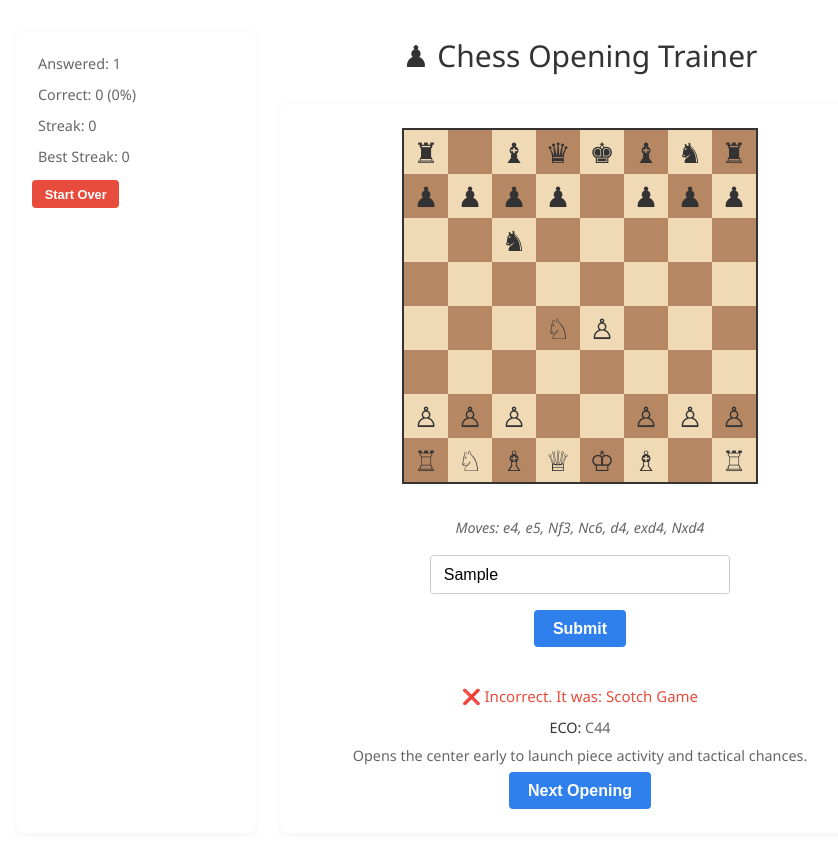
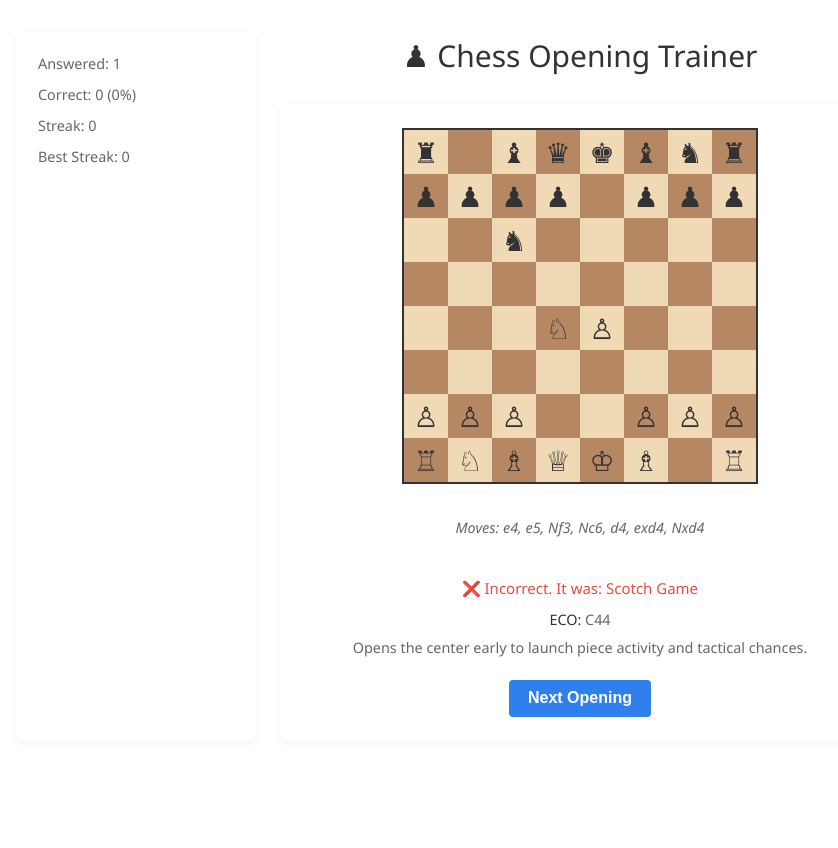
Before and after one commit to AndriannaAn/chess_opening_trainer, a Vue app: page / in a window 1280 px wide. Both pictures are taken after typing "Sample" into the empty fields and a click on the button "Submit". Shown: the top 848 px of the page, without its empty margins (192-1030 px from the left). After the commit the page ends 800 px from the top, so only its background shows below. Built offline with nearby package versions, Linux system fonts and the light colour scheme; the HTML template or start-up script is replaced by a standard one.

Commit message:
opening simplifcations

```diff
--- a/src/components/OpeningQuiz.vue
+++ b/src/components/OpeningQuiz.vue
@@ -1,11 +1,13 @@
 <script setup lang="ts">
-import { ref, reactive, computed, onMounted } from 'vue'
+import { ref, reactive, computed, onMounted, nextTick } from 'vue'
 import ChessBoard from './ChessBoard.vue'
 import { openings, Opening } from '@/data/openings'
 
 // ————— Constants & shuffle helper —————
 const STATS_KEY = 'quizStats'
 const DECK_KEY = 'quizDeck'
+const inputRef = ref<HTMLInputElement | null>(null)
+const nextBtn = ref<HTMLButtonElement | null>(null)
 
 function shuffleArray<T>(arr: T[]): T[] {
   const a = arr.slice()
@@ -93,8 +95,7 @@ function normalizeName(s: string): string {
   return s
     .trim()
     .toLowerCase()
-    .replace(/[\u2010\u2011\u2012\u2013\u2014\u2015\-]+/g, ' ')
-    .replace(/\s+/g, ' ')
+    .replace(/[\u2010-\u2015\-]|[’']|\s+/g, (m) => (/[’']/.test(m) ? '' : ' '))
 }
 
 function checkAnswer() {
@@ -104,6 +105,10 @@ function checkAnswer() {
 
   isCorrect.value = attempt === actual
   result.value = true
+
+  nextTick(() => {
+    nextBtn.value?.focus()
+  })
 
   stats.total++
   if (isCorrect.value) {
@@ -122,6 +127,9 @@ function nextOpening() {
   result.value = false
   isCorrect.value = false
   drawOpening()
+  nextTick(() => {
+    inputRef.value?.focus()
+  })
 }
 
 // Reset entire session: stats + deck
@@ -142,10 +150,12 @@ function resetSession() {
 }
 
 // on mount, load persisted state and draw
-onMounted(() => {
+onMounted(async () => {
   loadStats()
   loadDeck()
   drawOpening()
+  await nextTick()
+  inputRef.value?.focus()
 })
 </script>
 
@@ -175,15 +185,12 @@ onMounted(() => {
         Moves: <strong>{{ currentOpening?.moves.join(', ') }}</strong>
       </p>
 
-      <input
-        v-model="guess"
-        type="text"
-        placeholder="Guess the opening name"
-        @keyup.enter="checkAnswer"
-      />
-      <button @click="checkAnswer">Submit</button>
+      <form v-if="!result" @submit.prevent="checkAnswer">
+        <input ref="inputRef" v-model="guess" type="text" placeholder="Guess the opening name" />
+        <button type="submit">Submit</button>
+      </form>
 
-      <div v-if="result" class="result">
+      <div v-else class="result">
         <p v-if="isCorrect" class="correct">✅ Correct!</p>
         <p v-else class="wrong">
           ❌ Incorrect. It was: <strong>{{ currentOpening?.name }}</strong>
@@ -192,7 +199,7 @@ onMounted(() => {
         <div class="info">
           <p><strong>ECO:</strong> {{ currentOpening?.eco }}</p>
           <p>{{ currentOpening?.description }}</p>
-          <button @click="nextOpening">Next Opening</button>
+          <button ref="nextBtn" type="button" @click="nextOpening">Next Opening</button>
         </div>
       </div>
     </section>
@@ -238,7 +245,7 @@ onMounted(() => {
   box-shadow: 0 2px 8px rgba(0, 0, 0, 0.05);
   border-radius: 8px;
   padding: 1rem;
-  text-align: left;
+  text-align: center;
 
   p {
     margin: 0 0 0.5rem;
@@ -246,9 +253,9 @@ onMounted(() => {
     font-size: 0.9rem;
   }
   .reset-btn {
-    padding: 0.4rem 0.8rem;
+    padding: 0.6rem 0.8rem;
     font-size: 0.8rem;
-    background: var(--color-error);
+    background: var(--color-secondary);
     color: #fff;
     border: none;
     border-radius: 4px;
@@ -266,7 +273,6 @@ onMounted(() => {
   background: var(--color-card);
   box-shadow: 0 2px 8px rgba(0, 0, 0, 0.05);
   width: 100%;
-  max-width: 600px;
   border-radius: 8px;
   padding: 1.5rem;
   display: flex;
@@ -303,6 +309,7 @@ button {
   padding: 0.6rem 1.2rem;
   font-size: 1rem;
   font-weight: 600;
+  margin-top: 1rem;
   cursor: pointer;
   transition: filter 0.2s;
   &:hover:not(:disabled) {
@@ -348,7 +355,7 @@ button {
   border-radius: 4px;
 }
 /* ── Desktop: two‑column layout ── */
-@media (min-width: 800px) {
+@media (min-width: 1024px) {
   .quiz {
     width: 600px;
   }
@@ -364,6 +371,9 @@ button {
   .header {
     text-align: center;
   }
+  .stats {
+    text-align: left;
+  }
   .stats‐metrics {
     display: flex;
     flex-direction: column;
```
